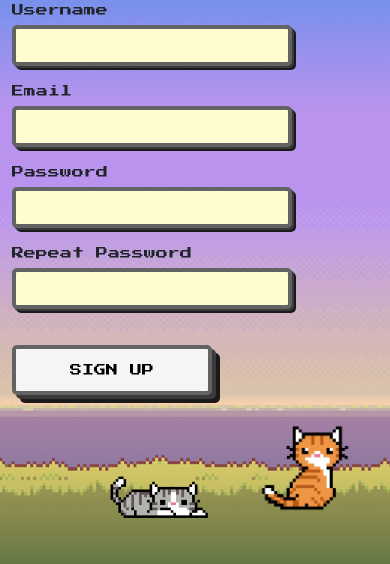
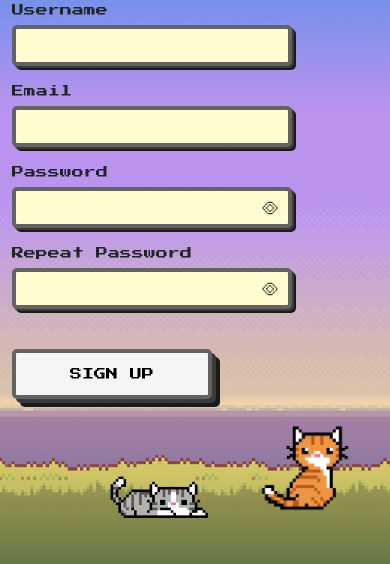
Before and after one commit to elisabethstagl/VALANGLIS, a PHP site: page /registration.php in a window 390 px wide. Shown: the part 211-775 px from the top of the page. Run offline with PHP 8.4, Linux system fonts and the light colour scheme.

Commit message:
fixed password toggle eye placement

```diff
--- a/css/styles.css
+++ b/css/styles.css
@@ -358,7 +358,7 @@ footer {
 }
 
 
-/* ========== LOGIN ========== */
+/* ========== REGISTER ========== */
 
 .cat-image {
     position: absolute;
@@ -391,10 +391,6 @@ footer {
         right: 157px;
     }
 
-    .toggle-login{
-        right: 55px !important;
-    }
-
 }
 
 
@@ -415,28 +411,32 @@ footer {
     justify-content: space-around;
 }
 
+.input-wrapper .retro-input {
+    padding-right: 40px;
+    box-sizing: border-box;
+}
+
 .input-wrapper {
     position: relative;
-    width: 100%;
+    width: fit-content;
 }
 
-.input-wrapper .retro-input {
+.retro-input {
+    width: 280px;
     padding-right: 40px;
     box-sizing: border-box;
 }
 
 .toggle-password {
     position: absolute;
+    top: 50%;
+    right: 12px;
+    transform: translateY(-50%);
     width: 20px;
     height: 20px;
-    top: 50%;
-    right: 10px;
-    transform: translateY(-50%);
     cursor: pointer;
-    font-size: 20px;
     z-index: 2;
-    color: #333;
-    opacity: 0.7;
+    opacity: 0.8;
     transition: opacity 0.3s ease;
 }
 
@@ -444,6 +444,9 @@ footer {
     opacity: 1;
 }
 
+.btn-container-save-del {
+    gap: 30px;
+}
 
 
 /* Responsive-styles: MOBILE */
@@ -452,10 +455,17 @@ footer {
 
     .btn-container-save-del {
         flex-direction: column;
+        margin-bottom: 80px;
+        gap: 20px;
     }
 
+    .profile-delete-btn {
+        margin-top: 0;
+    }
+
+
     .toggle-password {
-        right: 85px;
+        right: 12px;
     }
 
 }
--- a/profile.php
+++ b/profile.php
@@ -154,7 +154,7 @@ if ($_SERVER["REQUEST_METHOD"] === "POST" && isset($_POST["delete-profile"])) {
                         </div>
                     </div>
 
-                    <div class="d-flex gap-4 btn-container-save-del">
+                    <div class="d-flex btn-container-save-del">
                         <button type="submit" class="btn-retro" name="update-profile">Save changes</button>
                         <button type="button" class="btn-retro profile-delete-btn" id="deleteProfileBtn">Delete
                             profile</button>
--- a/registration.php
+++ b/registration.php
@@ -14,7 +14,7 @@
 $msg = '';
 
 if ($submitted) {
-        if (empty($username) || !preg_match("/^[a-zA-Z0-9-.]*$/",$username)) {
+    if (empty($username) || !preg_match("/^[a-zA-Z0-9-.]*$/", $username)) {
         $errUsername = "Username is missing or wrong";
     } else {
         $check_sql = "SELECT `id` FROM `users` WHERE `username` = ?";
@@ -48,7 +48,7 @@
 
     if (empty($errUsername) && empty($errEmail) && empty($errPassword)) {
         $password_hash = password_hash($password, PASSWORD_DEFAULT);
-            $insert_sql ="INSERT INTO `users` (`username`, `email`, `password_hash`) VALUES (?, ?, ?)";
+        $insert_sql = "INSERT INTO `users` (`username`, `email`, `password_hash`) VALUES (?, ?, ?)";
         $stmt = $db->prepare($insert_sql);
         $stmt->bind_param("sss", $username, $email, $password_hash);
         if ($stmt->execute())
@@ -64,6 +64,7 @@
 
 <!DOCTYPE html>
 <html lang="en">
+
 <head>
     <meta charset="UTF-8">
     <meta name="viewport" content="width=device-width, initial-scale=1.0">
@@ -96,26 +97,48 @@
                         <div class="row">
                             <div class="col-12 col-lg-4 col-md-6 d-flex flex-column mb-3">
                                 <label class="small-label" for="username">Username</label>
-                            <input type="text" id="username" name="username" class="retro-input <?php if ($submitted) echo empty($errUsername) ? 'is-valid' : 'is-invalid'; ?>" required value="<?= htmlspecialchars($username) ?>">
+                                <input type="text" id="username" name="username" class="retro-input <?php if ($submitted)
+                                    echo empty($errUsername) ? 'is-valid' : 'is-invalid'; ?>" required
+                                    value="<?= htmlspecialchars($username) ?>">
                                 <div class="invalid-feedback"><?= $errUsername ?></div>
                             </div>
 
                             <div class="col-12 col-lg-4 col-md-6 d-flex flex-column mb-3">
                                 <label class="small-label" for="email">Email</label>
-                            <input type="email" id="email" name="email" class="retro-input <?php if ($submitted) echo empty($errEmail) ? 'is-valid' : 'is-invalid'; ?>" required value="<?= htmlspecialchars($email) ?>">
+                                <input type="email" id="email" name="email" class="retro-input <?php if ($submitted)
+                                    echo empty($errEmail) ? 'is-valid' : 'is-invalid'; ?>" required
+                                    value="<?= htmlspecialchars($email) ?>">
                                 <div class="invalid-feedback"><?= $errEmail ?></div>
                             </div>
 
+
+
                             <div class="col-12 col-lg-4 col-md-6 d-flex flex-column mb-3">
                                 <label class="small-label" for="password">Password</label>
-                            <input type="password" id="password" name="password" class="retro-input <?php if ($submitted) echo empty($errPassword) ? 'is-valid' : 'is-invalid'; ?>" required>
+                                <div class="input-wrapper position-relative">
+                                    <input type="password" id="password" name="password"
+                                        class="retro-input <?php if ($submitted)
+                                            echo empty($errPassword) ? 'is-valid' : 'is-invalid'; ?>"
+                                        required>
+                                    <img src="./icons/eye.svg" class="toggle-password" data-toggle="#password"
+                                        alt="Toggle Password">
+                                </div>
                             </div>
 
                             <div class="col-12 col-lg-4 col-md-6 d-flex flex-column mb-3">
                                 <label class="small-label" for="password-repeat">Repeat Password</label>
-                            <input type="password" id="password-repeat" name="password-repeat" class="retro-input <?php if ($submitted) echo empty($errPassword) ? 'is-valid' : 'is-invalid'; ?>" required>
-                            <div class="invalid-feedback"><?= $errPassword ?></div>
+                                <div class="input-wrapper position-relative">
+                                    <input type="password" id="password-repeat" name="password-repeat"
+                                        class="retro-input <?php if ($submitted)
+                                            echo empty($errPassword) ? 'is-valid' : 'is-invalid'; ?>"
+                                        required>
+                                    <img src="./icons/eye.svg" class="toggle-password" data-toggle="#password-repeat"
+                                        alt="Toggle Password">
                                 </div>
+                                <div class="invalid-feedback d-block"><?= $errPassword ?></div>
+                            </div>
+
+
                         </div>
 
                         <div class="text-start">
@@ -137,6 +160,8 @@
     <div id="footer"></div>
 
     <script src="./javascript/header-footer-loading.js"></script>
+    <script src="./javascript/profile.js"></script>
 
 </body>
+
 </html>
```
Also changed, not shown: login.php (+8 -3 lines). Lines whose indentation alone changed are shown as unchanged.
